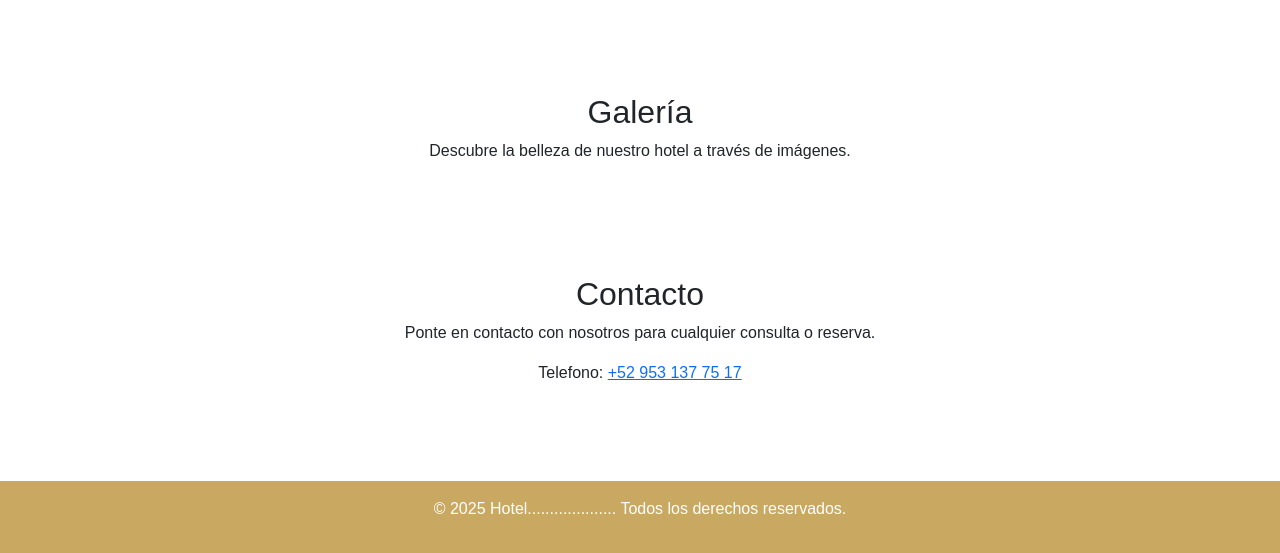
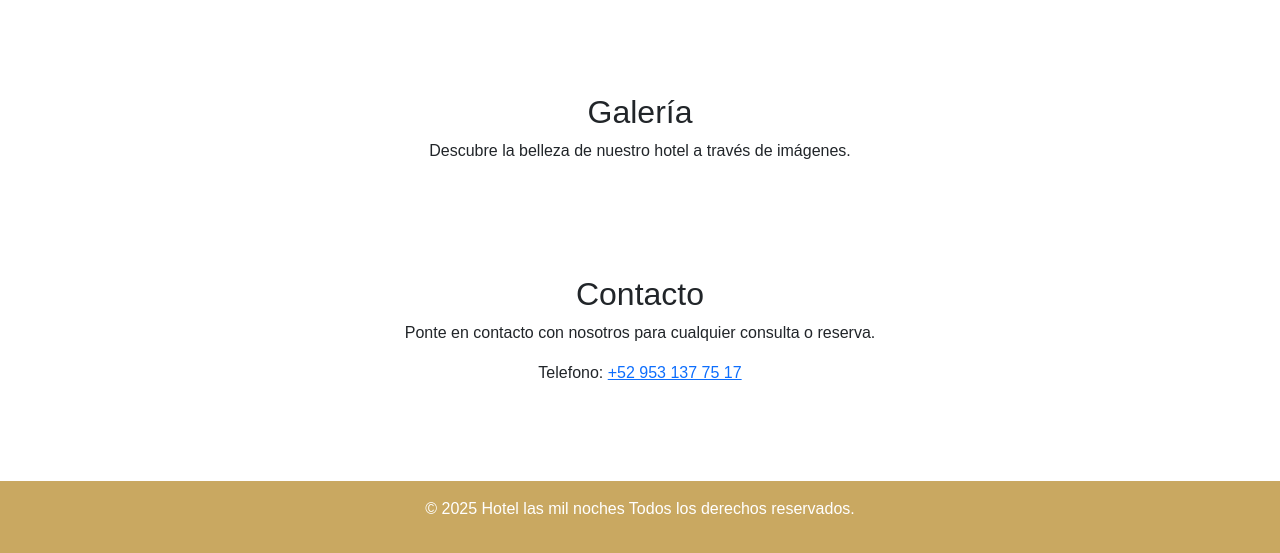
Before and after one commit to Ariadnamonserrat10/PAGINA-WEB-HOTEL, a plain HTML site: page index.html in a window 1280 px wide. Shown: the part 7085-7638 px from the top of the page. Drawn offline with nearby package versions, Linux system fonts and the light colour scheme.

Commit message:
cambie un texto en la parte final de la pagina

```diff
--- a/index.html
+++ b/index.html
@@ -131,7 +131,7 @@
     </section>
 
     <footer>
-        <p>&copy; 2025 Hotel.................... Todos los derechos reservados.</p>
+        <p>&copy; 2025 Hotel las mil noches Todos los derechos reservados.</p>
     </footer>
     <script src="https://cdn.jsdelivr.net/npm/bootstrap@5.3.2/dist/js/bootstrap.bundle.min.js"
     integrity="sha384-C6RzsynM9kWDrMNeT87bh95OGNyZPhcTNXj1NW7RuBCsyN/o0jlpcV8Qyq46cDfL"
```
